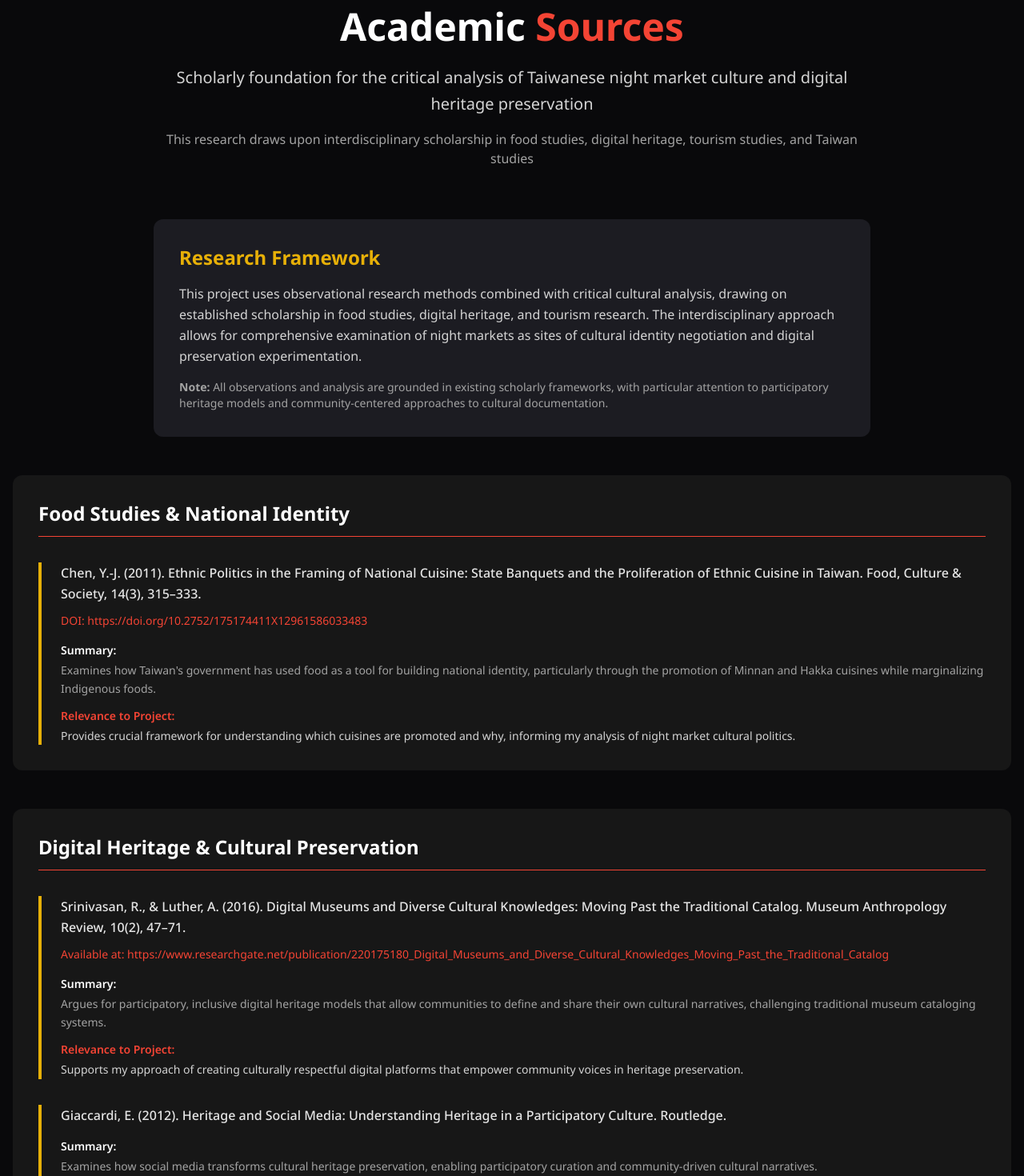
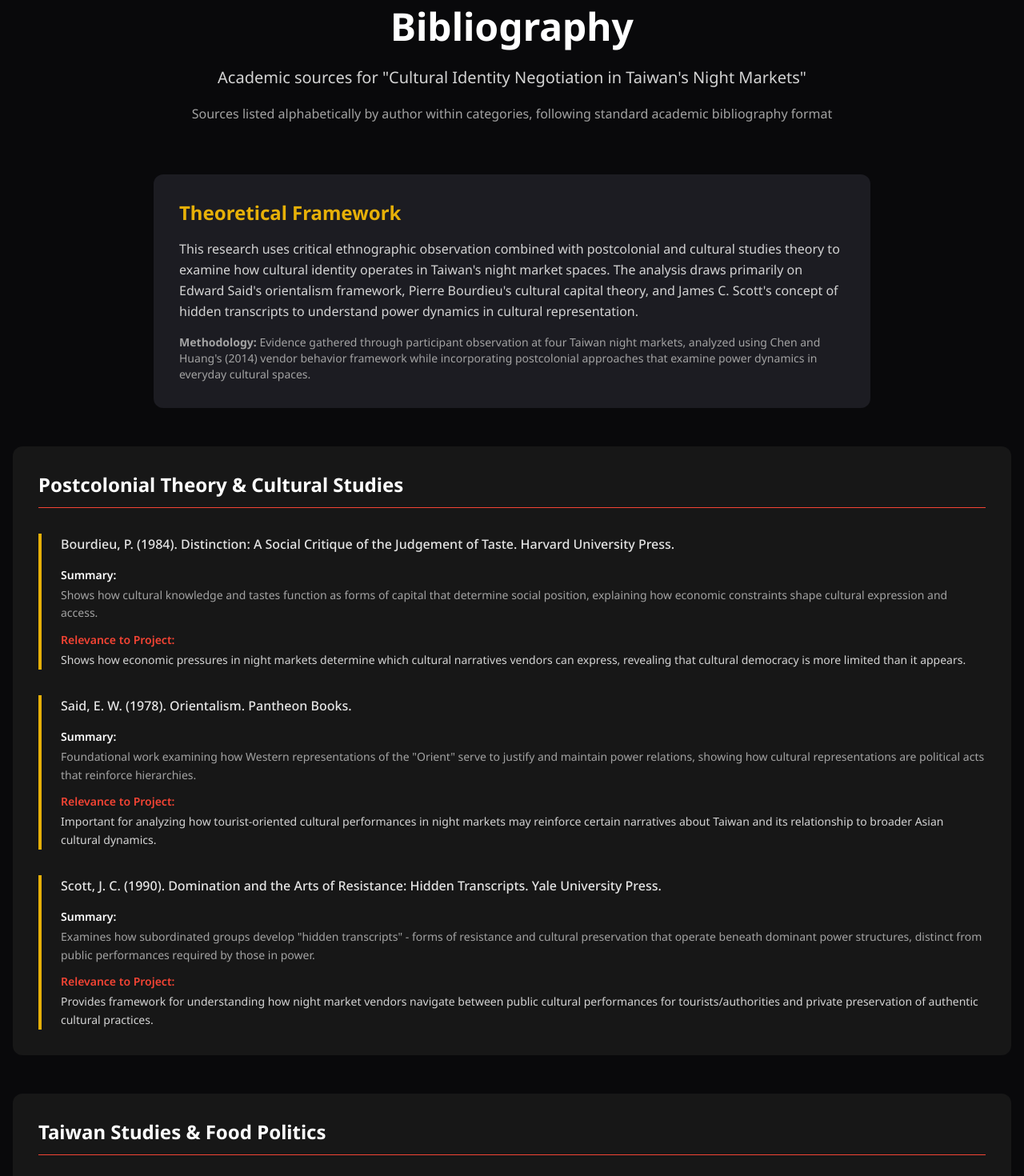
Before and after one commit to adequatej/mapping-flavor, a Next.js app: page /sources in a window 1280 px wide. Shown: the part 120-1590 px from the top of the page at 80% size. Built offline with nearby package versions, Linux system fonts and the light colour scheme.

Commit message:
Created comprehensive academic bibliography
- Transformed sources page to proper academic bibliography format

```diff
--- a/src/app/sources/page.tsx
+++ b/src/app/sources/page.tsx
@@ -14,7 +14,35 @@ interface SourceCategory {
 export default function Sources() {
   const sources: SourceCategory[] = [
     {
-      category: 'Food Studies & National Identity',
+      category: 'Postcolonial Theory & Cultural Studies',
+      sources: [
+        {
+          citation:
+            'Bourdieu, P. (1984). Distinction: A Social Critique of the Judgement of Taste. Harvard University Press.',
+          summary:
+            'Shows how cultural knowledge and tastes function as forms of capital that determine social position, explaining how economic constraints shape cultural expression and access.',
+          relevance:
+            'Shows how economic pressures in night markets determine which cultural narratives vendors can express, revealing that cultural democracy is more limited than it appears.',
+        },
+        {
+          citation: 'Said, E. W. (1978). Orientalism. Pantheon Books.',
+          summary:
+            'Foundational work examining how Western representations of the "Orient" serve to justify and maintain power relations, showing how cultural representations are political acts that reinforce hierarchies.',
+          relevance:
+            'Important for analyzing how tourist-oriented cultural performances in night markets may reinforce certain narratives about Taiwan and its relationship to broader Asian cultural dynamics.',
+        },
+        {
+          citation:
+            'Scott, J. C. (1990). Domination and the Arts of Resistance: Hidden Transcripts. Yale University Press.',
+          summary:
+            'Examines how subordinated groups develop "hidden transcripts" - forms of resistance and cultural preservation that operate beneath dominant power structures, distinct from public performances required by those in power.',
+          relevance:
+            'Provides framework for understanding how night market vendors navigate between public cultural performances for tourists/authorities and private preservation of authentic cultural practices.',
+        },
+      ],
+    },
+    {
+      category: 'Taiwan Studies & Food Politics',
       sources: [
         {
           citation:
@@ -23,7 +51,7 @@ export default function Sources() {
           summary:
             "Examines how Taiwan's government has used food as a tool for building national identity, particularly through the promotion of Minnan and Hakka cuisines while marginalizing Indigenous foods.",
           relevance:
-            'Provides crucial framework for understanding which cuisines are promoted and why, informing my analysis of night market cultural politics.',
+            'Provides important framework for understanding which cuisines are promoted and why, informing analysis of night market cultural politics and state influence on cultural representation.',
         },
       ],
     },
@@ -58,7 +86,7 @@ export default function Sources() {
       ],
     },
     {
-      category: 'Tourism Studies & Night Market Analysis',
+      category: 'Night Market Studies & Vendor Behavior',
       sources: [
         {
           citation:
@@ -66,7 +94,7 @@ export default function Sources() {
           summary:
             'Analyzes how vendors create "attractiveness" for tourists through cultural performances and market experiences, examining the business motivations behind cultural commodification.',
           relevance:
-            'Informs my understanding of vendor strategies and tourist-local dynamics, particularly relevant for Shilin Night Market analysis.',
+            'Provides framework for analyzing vendor behavior and cultural performance strategies, particularly relevant for understanding identity commodification at Shilin Night Market.',
         },
         {
           citation:
@@ -74,18 +102,11 @@ export default function Sources() {
           summary:
             'Explores tourist engagement with night markets, focusing on behaviors, consumption patterns, and cultural interactions as social spaces for cultural exchange.',
           relevance:
-            'Provides data on tourist experiences and satisfaction, informing my analysis of night markets as democratic cultural spaces.',
-        },
-        {
-          citation:
-            'Liu, C., Chou, S., & Lin, J. (2021). Implementation and Evaluation of Tourism Industry: Evidentiary Case Study of Night Market Development in Taiwan. Evaluation and Program Planning, 84, 101961.',
-          summary:
-            "Evaluates night market development in Taiwan's tourism industry, examining economic benefits and cultural preservation within commercial contexts.",
-          relevance:
-            'Helps balance cultural preservation with tourism promotion, informing decisions about market and vendor selection for the platform.',
+            'Provides framework for "democratic cultural spaces" claim that this research critiques, showing gaps between idealized and actual power dynamics in night market interactions.',
         },
       ],
     },
+
     {
       category: 'Participatory Culture & Inclusion',
       sources: [
@@ -128,36 +149,38 @@ export default function Sources() {
         {/* Header */}
         <div className='max-w-4xl mx-auto text-center mb-16'>
           <h1 className='font-bold text-4xl md:text-5xl text-white mb-6'>
-            Academic <span className='text-primary'>Sources</span>
+            Bibliography
           </h1>
           <p className='text-xl text-neutral-300 leading-relaxed mb-4'>
-            Scholarly foundation for the critical analysis of Taiwanese night
-            market culture and digital heritage preservation
+            Academic sources for "Cultural Identity Negotiation in Taiwan's
+            Night Markets"
           </p>
           <p className='text-neutral-400'>
-            This research draws upon interdisciplinary scholarship in food
-            studies, digital heritage, tourism studies, and Taiwan studies
+            Sources listed alphabetically by author within categories, following
+            standard academic bibliography format
           </p>
         </div>
 
-        {/* Methodology Note */}
+        {/* Academic Note */}
         <div className='bg-secondary-light rounded-xl p-8 mb-12 max-w-4xl mx-auto'>
           <h2 className='text-2xl font-bold text-white mb-4'>
-            <span className='text-accent'>Research Framework</span>
+            <span className='text-accent'>Theoretical Framework</span>
           </h2>
           <p className='text-neutral-300 leading-relaxed mb-4'>
-            This project uses observational research methods combined with
-            critical cultural analysis, drawing on established scholarship in
-            food studies, digital heritage, and tourism research. The
-            interdisciplinary approach allows for comprehensive examination of
-            night markets as sites of cultural identity negotiation and digital
-            preservation experimentation.
+            This research uses critical ethnographic observation combined with
+            postcolonial and cultural studies theory to examine how cultural
+            identity operates in Taiwan's night market spaces. The analysis
+            draws primarily on Edward Said's orientalism framework, Pierre
+            Bourdieu's cultural capital theory, and James C. Scott's concept of
+            hidden transcripts to understand power dynamics in cultural
+            representation.
           </p>
           <p className='text-neutral-400 text-sm'>
-            <strong>Note:</strong> All observations and analysis are grounded in
-            existing scholarly frameworks, with particular attention to
-            participatory heritage models and community-centered approaches to
-            cultural documentation.
+            <strong>Methodology:</strong> Evidence gathered through participant
+            observation at four Taiwan night markets, analyzed using Chen and
+            Huang's (2014) vendor behavior framework while incorporating
+            postcolonial approaches that examine power dynamics in everyday
+            cultural spaces.
           </p>
         </div>
 
@@ -230,40 +253,44 @@ export default function Sources() {
           ))}
         </div>
 
-        {/* Additional Research Areas */}
+        {/* Research Limitations & Future Directions */}
         <div className='mt-16 bg-gradient-to-r from-primary/10 to-accent/10 rounded-xl p-8'>
           <h3 className='text-2xl font-bold text-white mb-6 text-center'>
-            Future Research Directions
+            Research Limitations & Future Directions
           </h3>
           <div className='grid md:grid-cols-2 gap-8'>
             <div>
               <h4 className='text-white font-semibold mb-3'>
-                Expanding the Framework
+                Current Limitations
               </h4>
               <p className='text-neutral-300 text-sm mb-4'>
-                Future research could incorporate Indigenous food studies
-                scholarship and postcolonial food theory to further examine
-                power dynamics in Taiwan's culinary landscape.
+                This research represents observations from a specific time
+                period and perspective. The analysis would benefit from
+                longer-term ethnographic work and direct collaboration with
+                vendor communities to capture their own perspectives on cultural
+                identity negotiation.
               </p>
               <p className='text-neutral-400 text-sm'>
-                Additional fieldwork could include comparative analysis with
-                other Asian night market cultures and deeper investigation of
-                vendor family histories.
+                Indigenous food cultures remain largely absent from these
+                tourist-facing markets, representing a significant gap in
+                understanding Taiwan's complete culinary landscape and power
+                dynamics.
               </p>
             </div>
             <div>
               <h4 className='text-white font-semibold mb-3'>
-                Community Collaboration
+                Future Research Areas
               </h4>
               <p className='text-neutral-300 text-sm mb-4'>
-                This platform serves as a foundation for community-driven
-                research, inviting vendors, customers, and cultural
-                practitioners to contribute their perspectives and experiences.
+                Future research should incorporate Indigenous food studies
+                scholarship and examine how digital documentation might
+                democratize cultural representation beyond current institutional
+                frameworks.
               </p>
               <p className='text-neutral-400 text-sm'>
-                Following participatory heritage models, future development will
-                prioritize community agency in cultural representation and
-                narrative creation.
+                Comparative analysis with other post-colonial commercial
+                cultural spaces could reveal broader patterns of how cultural
+                identity operates under economic and political pressures.
               </p>
             </div>
           </div>
```
